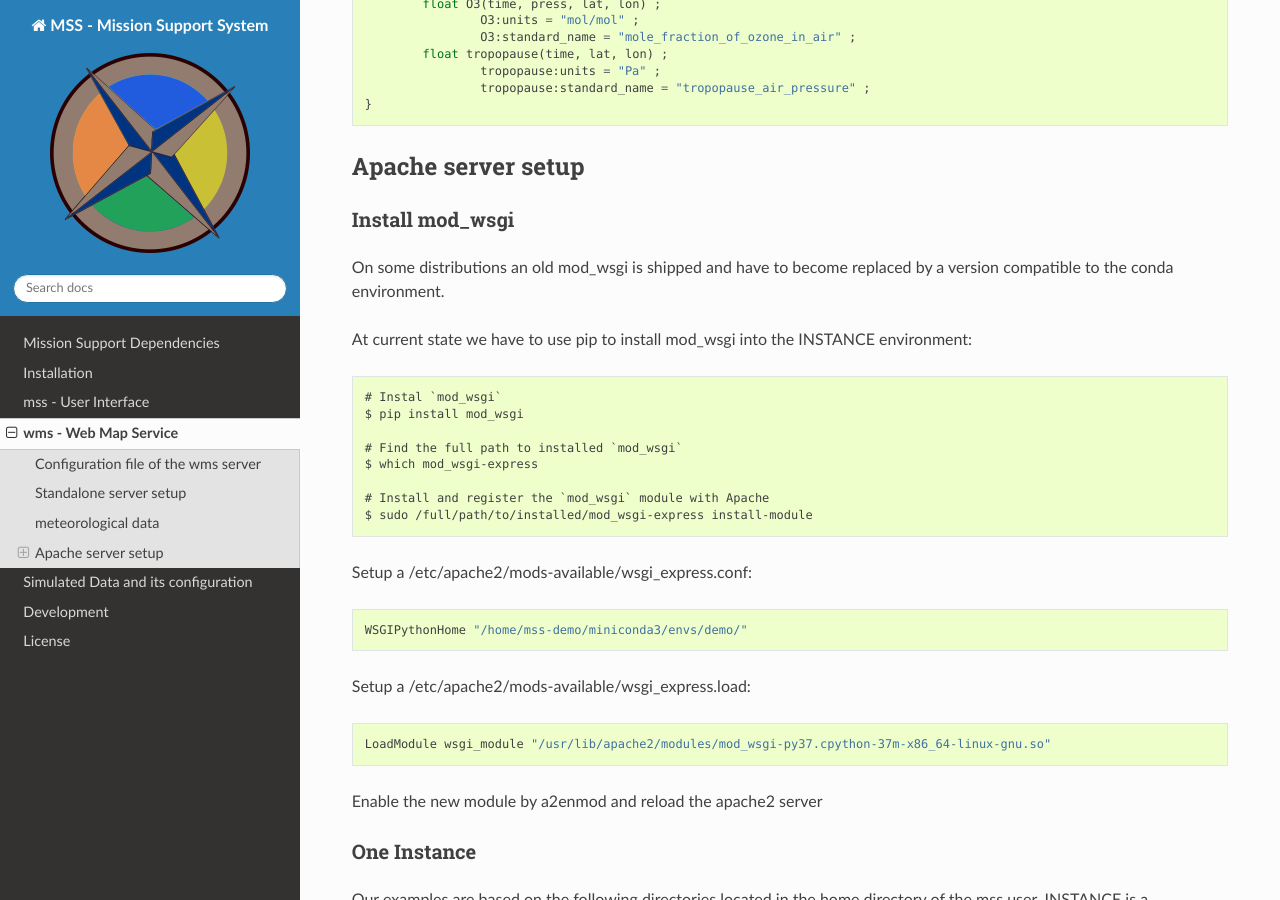
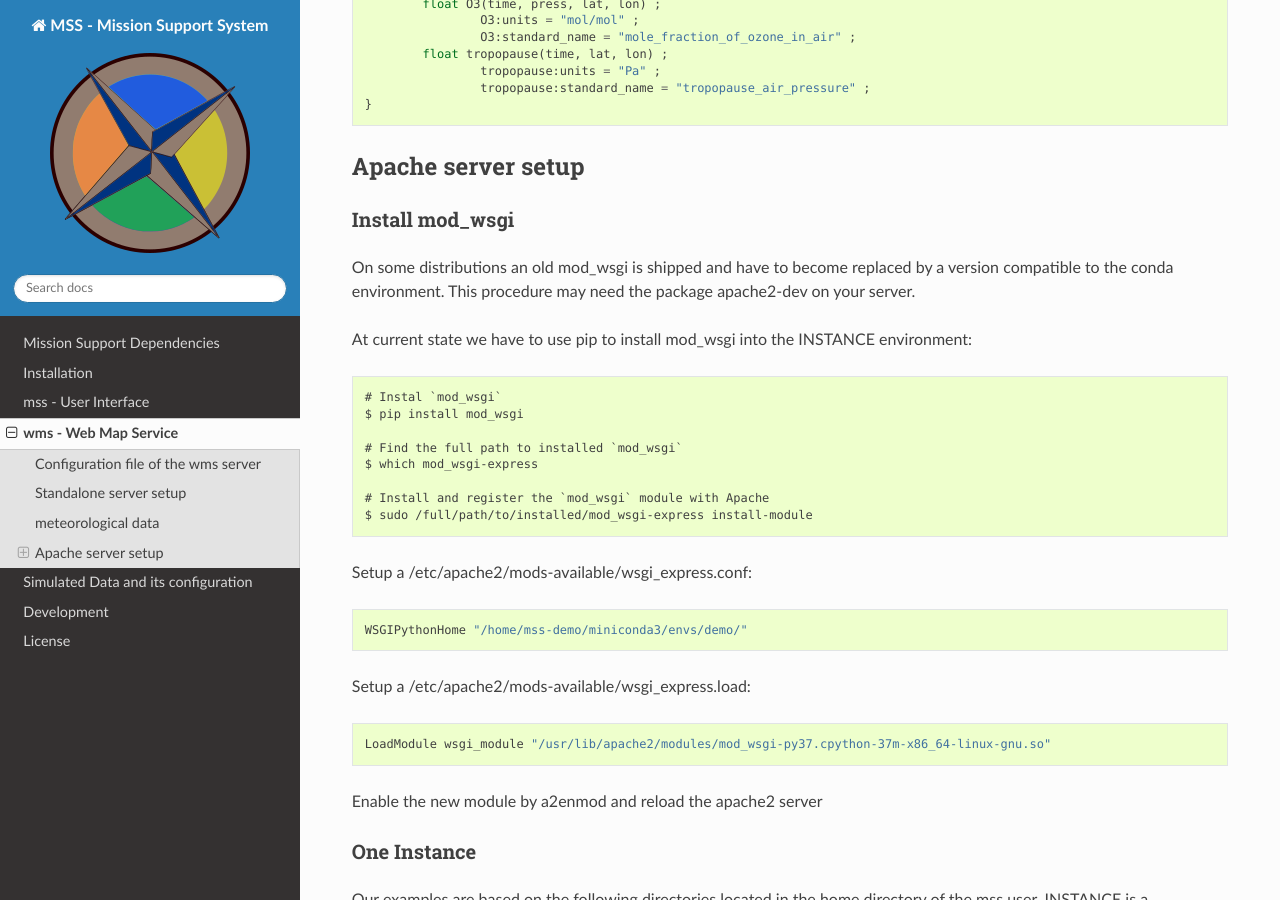
Before and after one commit to Open-MSS/MSS, a Sphinx documentation site: the page built from docs/deployment.rst, in a window 1280 px wide and 900 px high, scrolled down 3008 px. Built offline with Sphinx 7.4.7 and the Read the Docs theme 2.0.0, drawn with Linux system fonts in a browser that asks for light colours; the version number could not be read and is left out.

Commit message:
added a hint to the systempackage apache2-dev to the docs

```diff
--- a/docs/deployment.rst
+++ b/docs/deployment.rst
@@ -182,7 +182,7 @@ Install mod_wsgi
 ................
 
 On some distributions an old mod_wsgi is shipped and have to become replaced by a version compatible to the
-conda environment.
+conda environment. This procedure may need the package apache2-dev on your server.
 
 At current state we have to use pip to install mod_wsgi into the INSTANCE environment::
 
```
